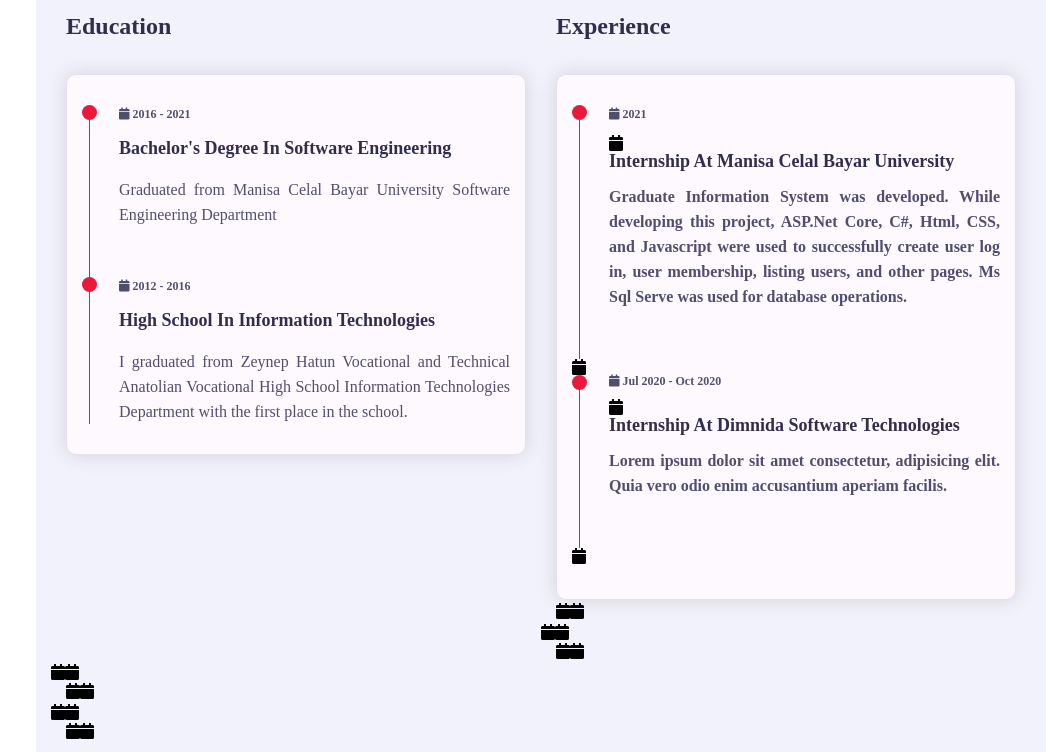
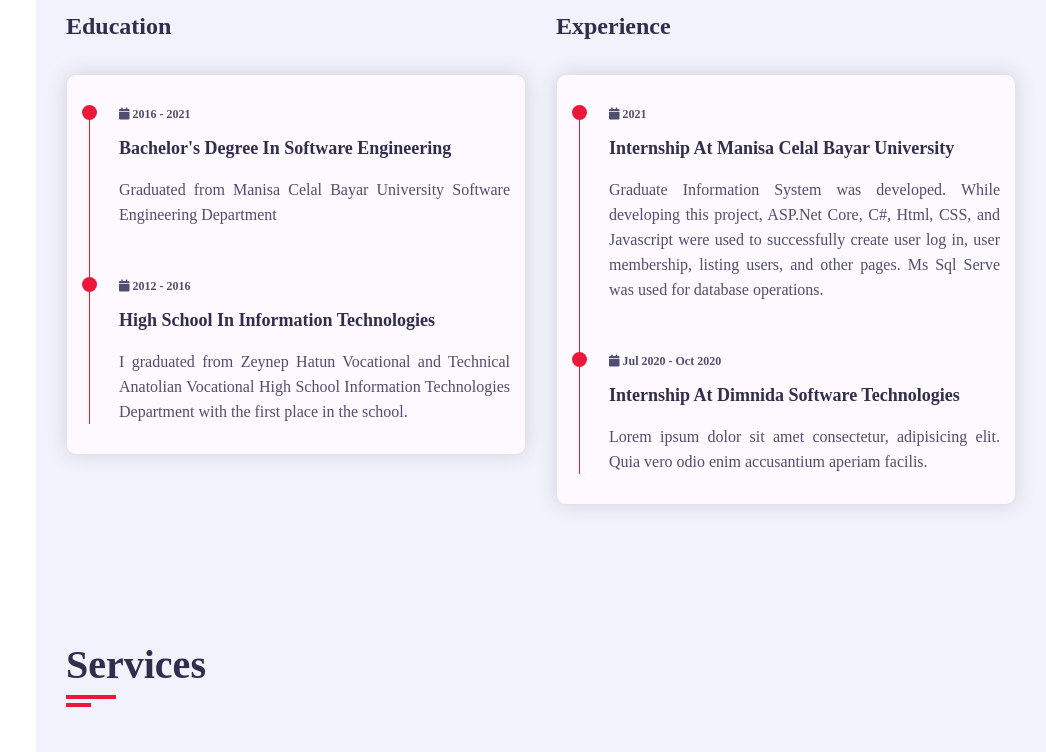
Before and after one commit to Mervecelikkkk/mervecelikkkk.github.io, a plain HTML site: page index.html in a window 1280 px wide. Shown: the part 1600-2352 px from the top of the page, without its empty margins (234-1280 px from the left). Drawn offline with nearby package versions, Linux system fonts and the light colour scheme; a web font is replaced by a local one.

Commit message:
Fix index.html

```diff
--- a/index.html
+++ b/index.html
@@ -213,14 +213,14 @@
                                                 <!--timeline item-->
                                                 <div class="timeline-item">
                                                     <div class="circle-dot"></div>
-                                                    <h3 class="timeline-date"><i class="fa fa-calendar"> 2021 </h3>
+                                                    <h3 class="timeline-date"><i class="fa fa-calendar"> 2021 </i></h3>
                                                     <h4 class="timeline-title">Internship at Manisa Celal Bayar University</h4>
                                                     <p class="timeline-text">Graduate Information System was developed. While developing this project, ASP.Net Core, C#, Html, CSS, and Javascript were used to successfully create user log in, user membership, listing users, and other pages.  Ms Sql Serve was used for database operations.</p>
                                                 </div>
                                                 <!--timeline item-->
                                                 <div class="timeline-item">
                                                     <div class="circle-dot"></div>
-                                                    <h3 class="timeline-date"><i class="fa  fa-calendar"> Jul 2020 - Oct 2020 </h3>
+                                                    <h3 class="timeline-date"><i class="fa  fa-calendar"> Jul 2020 - Oct 2020 </i></h3>
                                                     <h4 class="timeline-title">Internship at Dimnida Software Technologies</h4>
                                                     <p class="timeline-text">Lorem ipsum dolor sit amet consectetur,
                                                         adipisicing elit. Quia vero odio enim accusantium aperiam
```
